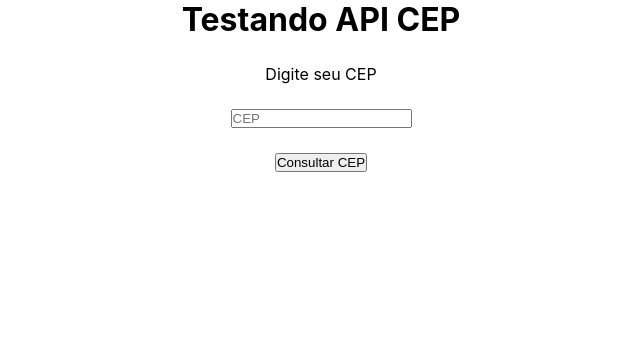
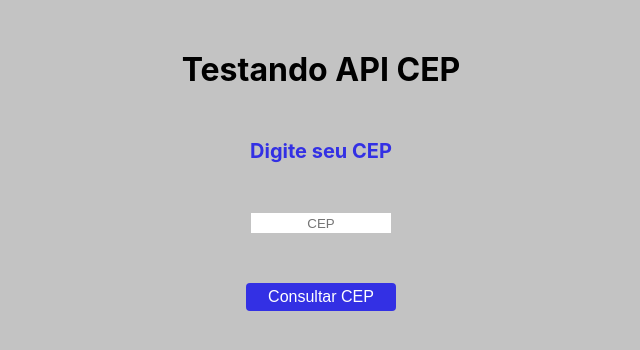
Before and after one commit to renanberton/viaCEP, a React (Create React App) app: page / in a window 1280 px wide. Shown: the top 350 px of the page, without its empty margins (319-959 px from the left). Built offline with nearby package versions, Linux system fonts and the light colour scheme; the HTML template or start-up script is replaced by a standard one.

Commit message:
Estilização

```diff
--- a/public/index.html
+++ b/public/index.html
@@ -24,7 +24,7 @@
       work correctly both with client-side routing and a non-root public URL.
       Learn how to configure a non-root public URL by running `npm run build`.
     -->
-    <title>React App</title>
+    <title>Consultor de CEP</title>
   </head>
   <body>
     <noscript>You need to enable JavaScript to run this app.</noscript>
--- a/src/components/BuscadorCEP/index.tsx
+++ b/src/components/BuscadorCEP/index.tsx
@@ -23,7 +23,7 @@ export function BuscadorCEP(cep: any) {
         LoadCEP()
         /* Aqui chamamos a função que faz os fetchs, etc e depois retorna o HTML abaixo \/ */
 
-    }, [])
+    }, [cep.cep])
     return (
         <div className='container'>
             <div className='boxCEP'>
--- a/src/components/BuscadorCEP/style.css
+++ b/src/components/BuscadorCEP/style.css
@@ -6,6 +6,8 @@
 .container {
     background-color: #3c3c3c;
     padding: 20px;
+    border-radius: 5px;
+    transition: 1s;
 }
 
 .boxCEP {
--- a/src/pages/Home/index.tsx
+++ b/src/pages/Home/index.tsx
@@ -1,26 +1,17 @@
 import './style.css';
-import { useEffect, useState } from 'react';
+import { useState } from 'react';
 import { BuscadorCEP } from '../../components/BuscadorCEP/index'
-
-type cepType = {
-    cep: any,
-    logradouro?: string,
-    bairro?: string,
-    localidade?: string,
-    uf?: string,
-    ddd?: string,
-}
 
 export function Home() {
     let input = document.getElementById('cepValue') as HTMLInputElement;
     const [isActive, setActive] = useState(false);
 
     return (
-        <div>
-            <div>
-                <h1>Testando API CEP</h1>
+        <div className='containerHome'>
+            <h1>Testando API CEP</h1>
+            <div className='boxCepHome'>
                 <span>Digite seu CEP</span>
-                <input type="text" placeholder='CEP' id='cepValue' />
+                <input type="text" placeholder='CEP' id='cepValue' required />
                 {/* Aqui temos um operator ternário, caso não esteja ativo, ele ativa, caso esteja ativo, ele desativa */}
                 <button className='btn' onClick={() => isActive ? setActive(false) : setActive(true)}>Consultar CEP</button>
                 {isActive && <BuscadorCEP cep={input.value} />}
--- a/src/pages/Home/style.css
+++ b/src/pages/Home/style.css
@@ -1,7 +1,47 @@
-div {
+* {
+    margin: 0;
+    padding: 0;
+}
+
+.containerHome {
+    padding: 50px 0;
+    width: 100%;
+    height: 100vh;
+    display: flex;
+    align-items: center;
+    flex-direction: column;
+    background-color: #c3c3c3;
+    gap: 50px;
+}
+
+.boxCepHome {
     display: flex;
     flex-direction: column;
-    justify-content: center;
     align-items: center;
-    gap: 25px;
+    gap: 50px;
 }
+
+span {
+    font-size: 20px;
+    color: #3330E4;
+    font-weight: bold;
+}
+
+#cepValue {
+    text-align: center;
+    height: 20px;
+    border: none;
+    width: 140px;
+}
+
+.btn {
+    width: 150px;
+    height: auto;
+    font-size: 16px;
+    background-color: #3330E4;
+    color: #fff;
+    border: none;
+    padding: 5px 10px;
+    cursor: pointer;
+    border-radius: 4px;
+}
```
